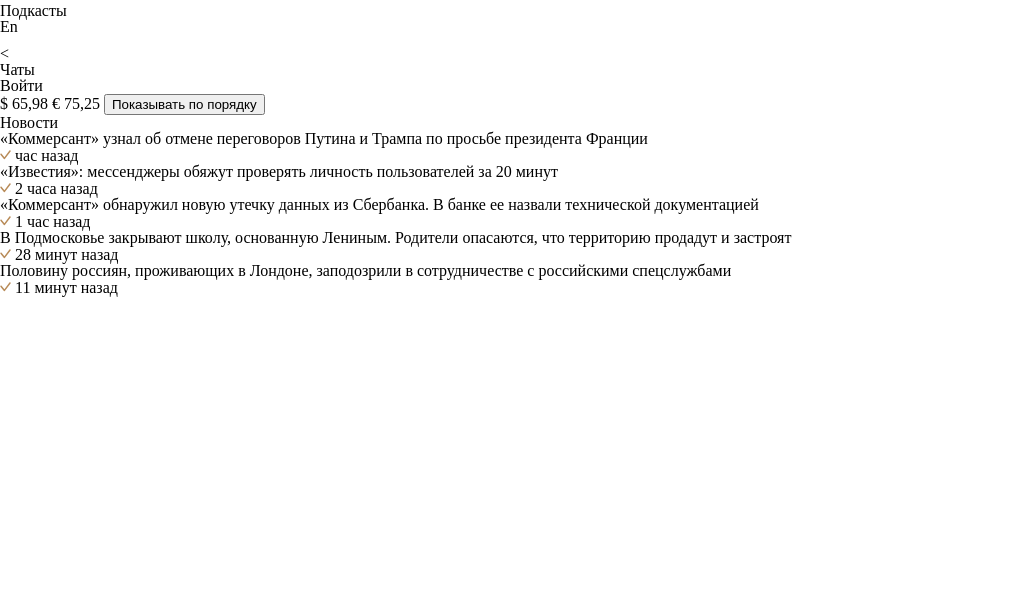
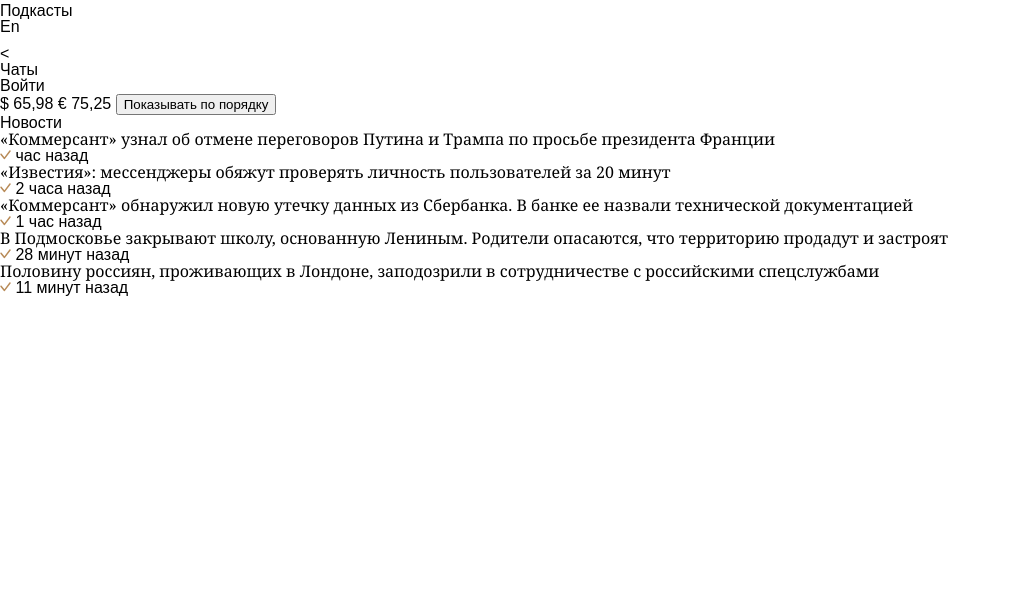
Before and after one commit to thelittlepo/3OTR-Meduza, a plain HTML site: page index.html in a window 1280 px wide. Shown: the part 195-800 px from the top of the page, without its empty margins (0-1011 px from the left). Drawn offline with Linux system fonts and the light colour scheme.

Commit message:
Подключили шрифты

```diff
--- a/styles/style.css
+++ b/styles/style.css
@@ -1 +1,15 @@
 @import "reset.css";
+* {
+  -webkit-font-smoothing: antialiased;
+  -moz-osx-font-smoothing: grayscale;
+}
+
+header,
+.timestamp,
+.panel {
+  font-family: Arial, sans-serif;
+}
+
+h3 {
+  font-family: Georgia, serif;
+}
```
